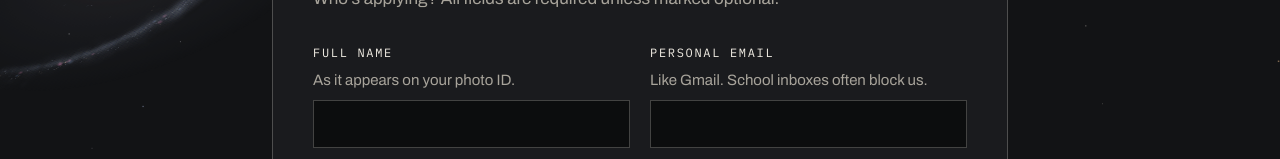
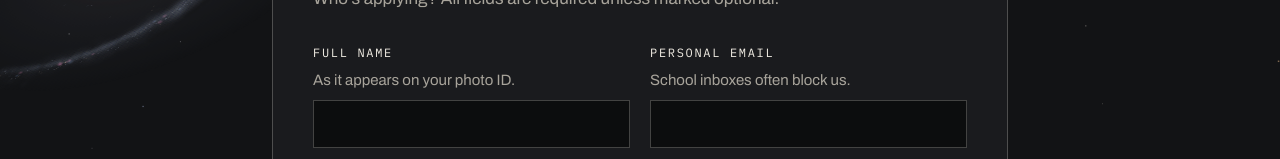
Before and after one commit to metikejela7x7-hub/hackperimeter, a Next.js app: page /apply in a window 1280 px wide. Shown: the part 641-800 px from the top of the page. Built offline with nearby package versions, Linux system fonts and the light colour scheme.

Commit message:
Shorten the personal email hint to "School inboxes often block us."

```diff
--- a/src/components/ApplyForm/AboutStep.tsx
+++ b/src/components/ApplyForm/AboutStep.tsx
@@ -21,7 +21,7 @@ export function AboutStep({ data, errors, onChange, onBlur }: StepProps) {
         <TextField
           name="email"
           label="Personal email"
-          hint="Like Gmail. School inboxes often block us."
+          hint="School inboxes often block us."
           type="email"
           inputMode="email"
           autoComplete="email"
```
